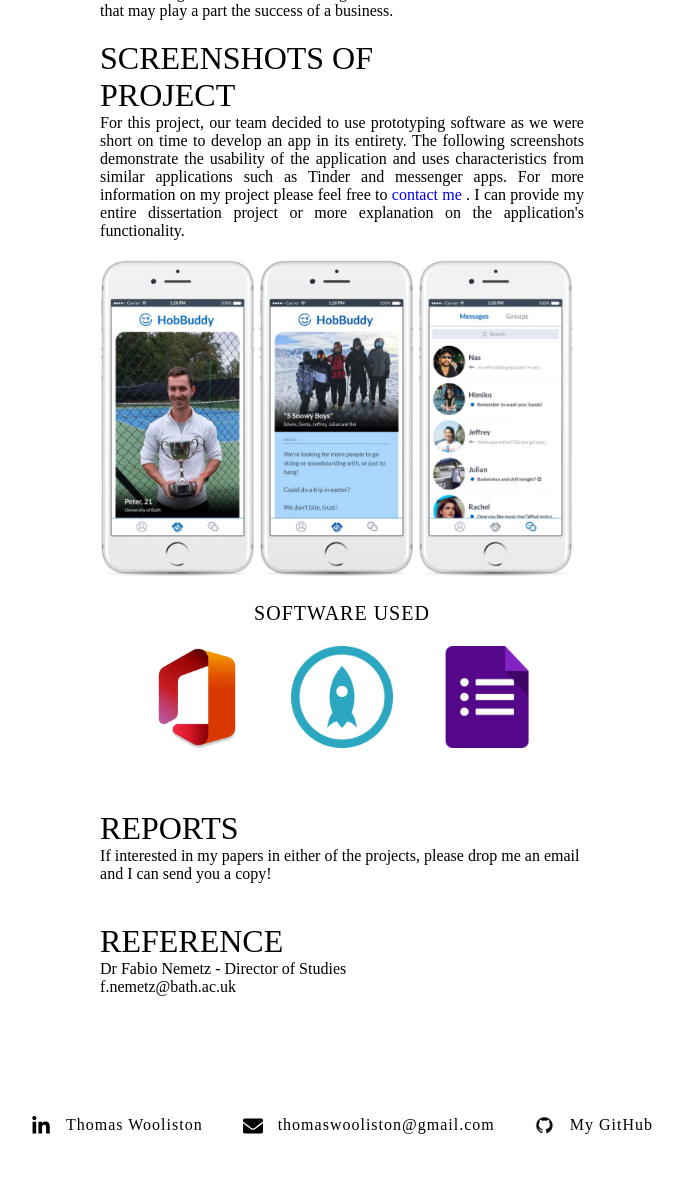
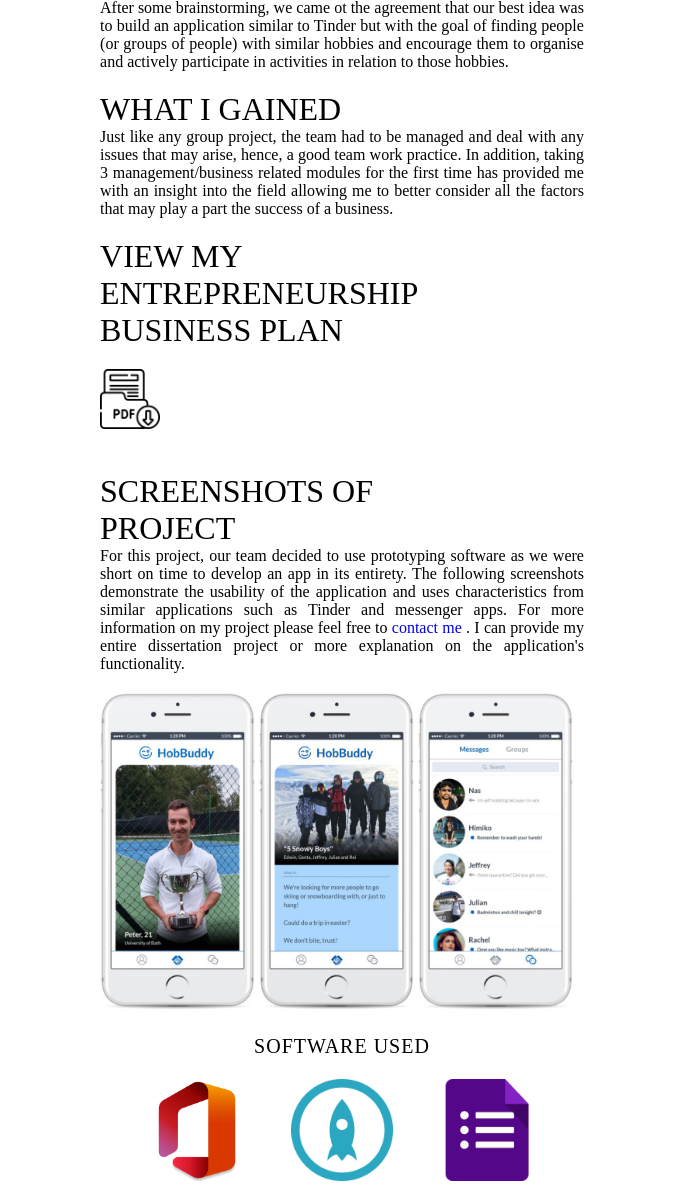
Before and after one commit to twooliston/protfolio, a Flask app: page /work/university in a window 1280 px wide. Shown: the part 2850-4052 px from the top of the page, without its empty margins (298-981 px from the left). Before the commit the page ends 3984 px from the top, so only its background shows below. Run offline with Flask 2, Linux system fonts and the light colour scheme.

Commit message:
added downloads

```diff
--- a/main.py
+++ b/main.py
@@ -1,5 +1,5 @@
 # import clipboard
-from flask import Flask, render_template, redirect, url_for
+from flask import Flask, render_template, redirect, url_for, send_file
 
 app = Flask(__name__)
 
@@ -554,5 +554,23 @@ def lfcg():
     return render_template("aboutLFCG.html", profile=profile)
 
 
+@app.route('/download/flick')
+def download_flick():
+    path = "./static/documents/Flick_Tech_Design_Analysis.pdf"
+    return send_file(path, as_attachment=True)
+
+
+@app.route('/download/diss')
+def download_diss():
+    path = "./static/documents/wooliston_thomas_dissertation_2019-20.pdf"
+    return send_file(path, as_attachment=True)
+
+
+@app.route('/download/entre')
+def download_entre():
+    path = "./static/documents/HobBuddy_Business_Plan.pdf"
+    return send_file(path, as_attachment=True)
+
+
 if __name__ == "__main__":
     app.run(debug=True)
--- a/templates/workUniversity.html
+++ b/templates/workUniversity.html
@@ -35,6 +35,10 @@
             project into the HCI research and how to improve the user experience with guidance from engagement with
             stakeholders and potential users.
         </div>
+        <h1 class="padding-top-20">View My Dissertation</h1>
+        <a href="{{url_for('download_diss')}}"><div>
+           <img src='/static/images/download-pdf.png' alt="download dissertation" class="website-photo lengthen-section-20"/>
+        </div></a>
         <h1 class="padding-top-20">Code</h1>
         <div class="justify">
             <a href="https://github.com/twooliston/food_waste_reduction_solution" target="_blank"><div>
@@ -115,6 +119,10 @@
             provided me with an insight into the field allowing me to better consider all the factors that may play a
             part the success of a business.
         </div>
+        <h1 class="padding-top-20">View My Entrepreneurship Business Plan</h1>
+        <a href="{{url_for('download_entre')}}"><div>
+           <img src='/static/images/download-pdf.png' alt="download entrepreneurship" class="website-photo lengthen-section-20"/>
+        </div></a>
         <h1 class="padding-top-20">Screenshots of Project</h1>
         <div class="justify">
             <div class="padding-bottom-20">
@@ -143,10 +151,6 @@
         </div>
     </div>
     <div class="tighten-section-200">
-        <h1 class="padding-top-40">Reports</h1>
-        <div class="padding-bottom-20">
-            If interested in my papers in either of the projects, please drop me an email and I can send you a copy!
-        </div>
         <h1 class="padding-top-20">Reference</h1>
         <ul class="remove-dot">
             <li>{{ profile.references.uob.name }} - {{ profile.references.uob.title }}</li>
```
Also changed, not shown: templates/workFlick.html (+4 -6 lines), static/images/download-pdf.png (added), 3 other files.
